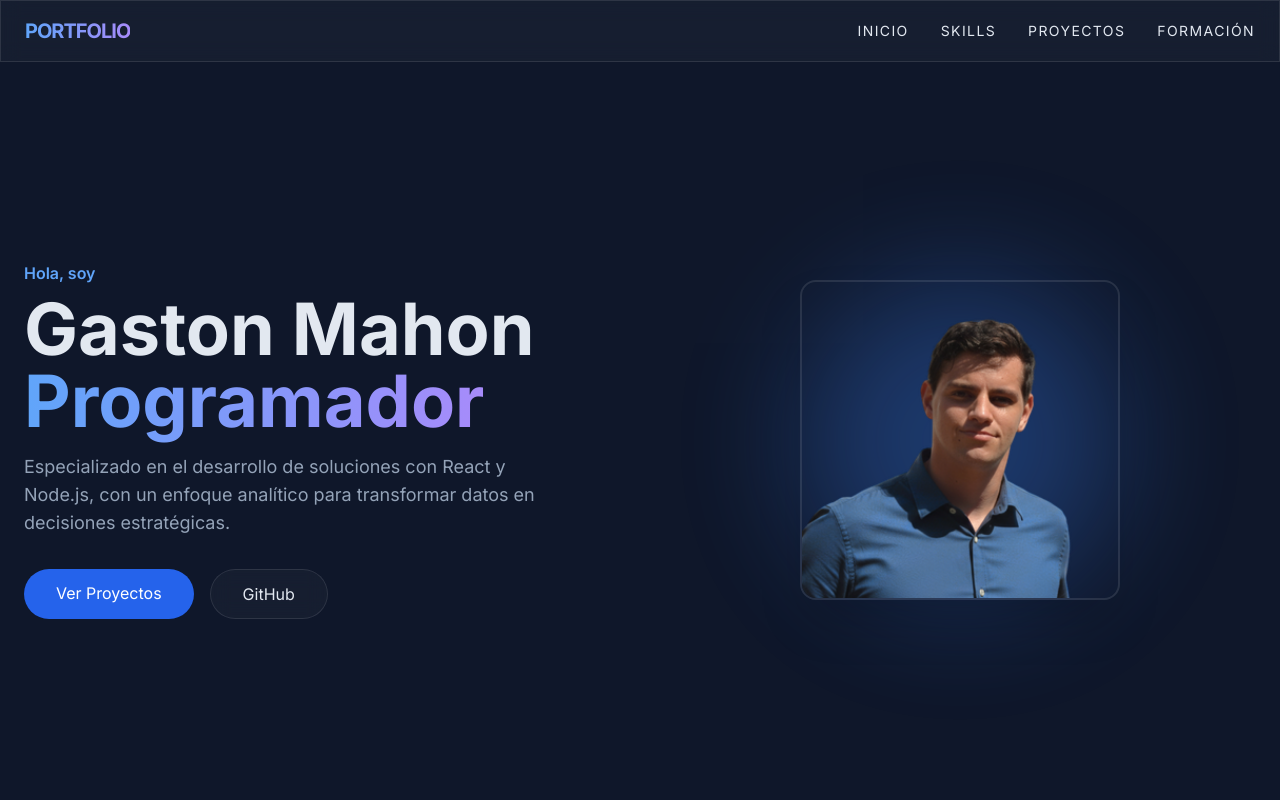
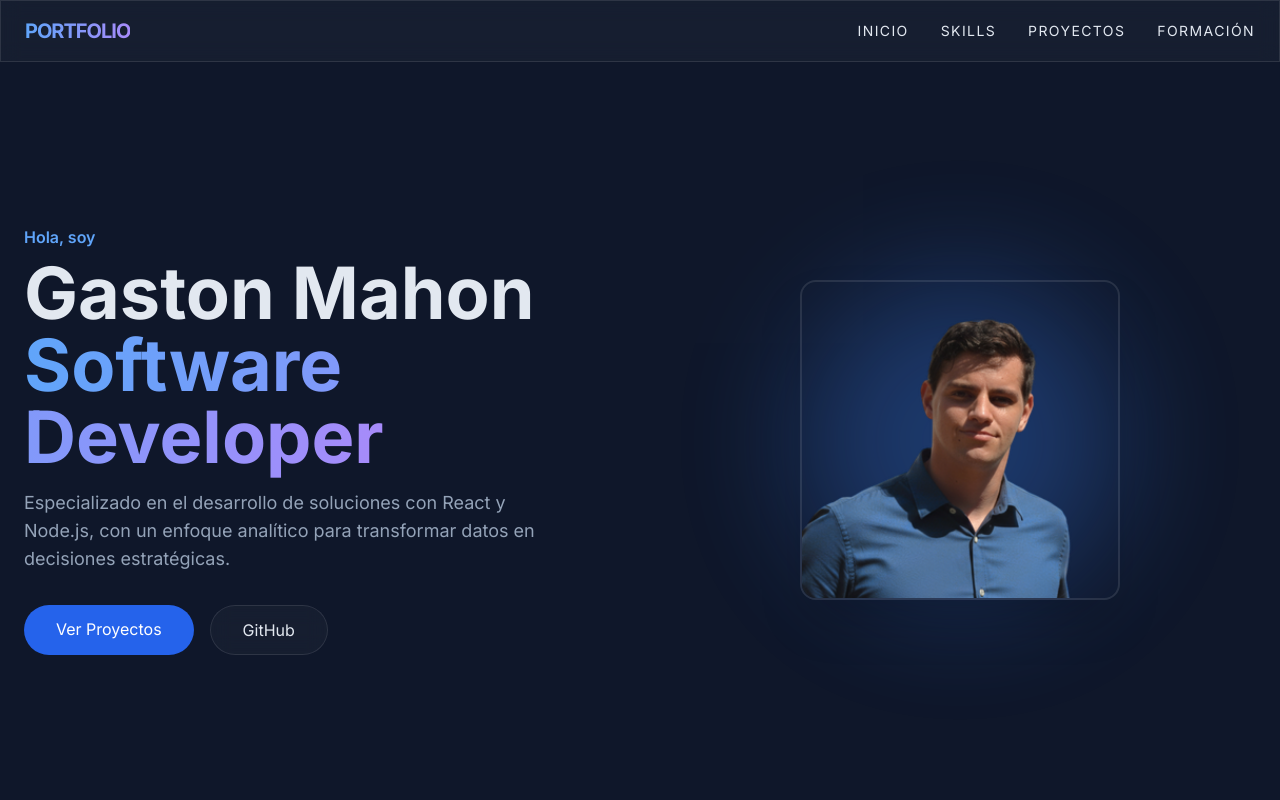
Before and after one commit to GLMahon99/my-portfolio, a plain HTML site: page index.html in a window 1280 px wide. Shown: the top 800 px of the page. Drawn offline with nearby package versions, Linux system fonts and the light colour scheme.

Commit message:
cambio de titulo

```diff
--- a/index.html
+++ b/index.html
@@ -3,7 +3,7 @@
 <head>
     <meta charset="UTF-8">
     <meta name="viewport" content="width=device-width, initial-scale=1.0">
-    <title>Mi Portafolio | Programador & Data Analyst</title>
+    <title>Gaston Mahon | Portfolio</title>
     <script src="https://cdn.tailwindcss.com"></script>
     <link href="https://fonts.googleapis.com/css2?family=Inter:wght@300;400;600;700&display=swap" rel="stylesheet">
     <link href="https://unpkg.com/aos@2.3.1/dist/aos.css" rel="stylesheet">
@@ -32,7 +32,7 @@
         <div class="container mx-auto px-6 grid md:grid-cols-2 gap-12 items-center">
             <div data-aos="fade-right">
                 <h2 class="text-blue-400 font-semibold mb-2">Hola, soy</h2>
-                <h1 class="text-5xl md:text-7xl font-bold mb-4">Gaston Mahon <br><span class="gradient-text">Programador</span></h1>
+                <h1 class="text-5xl md:text-7xl font-bold mb-4">Gaston Mahon <br><span class="gradient-text">Software Developer</span></h1>
                 <p class="text-slate-400 text-lg mb-8 max-w-lg">
                     Especializado en el desarrollo de soluciones con React y Node.js, con un enfoque analítico para transformar datos en decisiones estratégicas.
                 </p>
```
